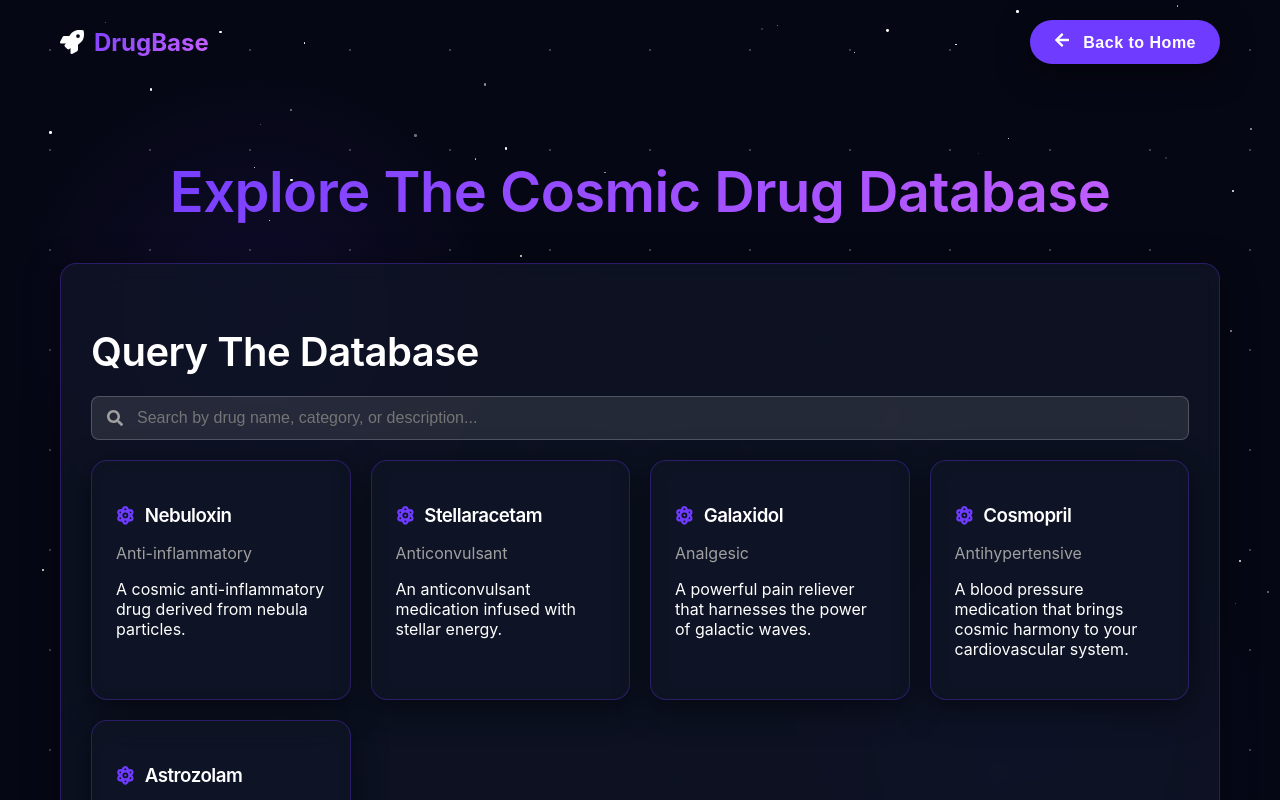
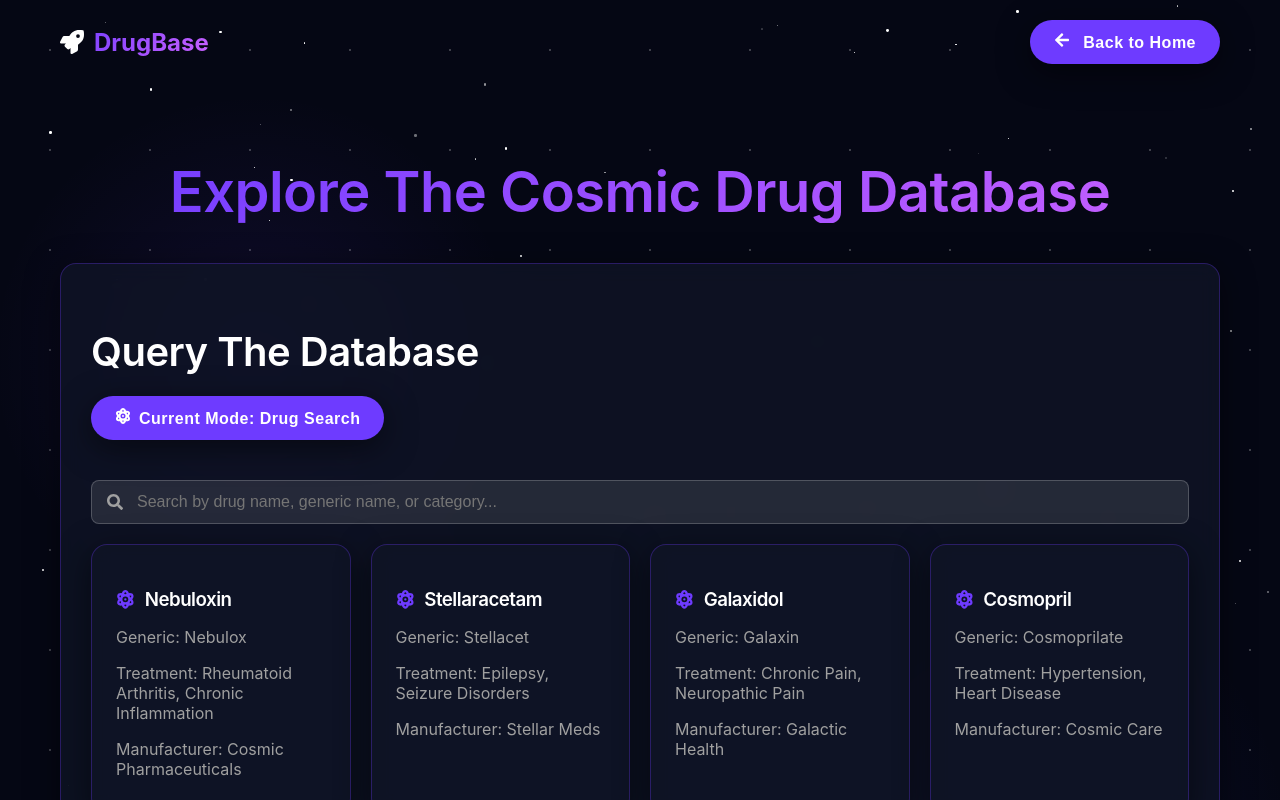
Before and after one commit to SgainsO/drugbase, a React (Create React App) app in the folder view/: page /content in a window 1280 px wide. Shown: the top 800 px of the page. Built offline with nearby package versions, Linux system fonts and the light colour scheme; a web font is replaced by a local one.

Commit message:
Added bar graph as well as added data base section

```diff
--- a/view/src/pages/ContentPage.js
+++ b/view/src/pages/ContentPage.js
@@ -3,13 +3,14 @@ import { Link } from 'react-router-dom';
 import { motion } from 'framer-motion';
 import { FaRocket, FaSearch, FaArrowLeft, FaAtom, FaChartLine } from 'react-icons/fa';
 import HeartAttackGraph from '../components/HeartAttackGraph';
-import { Line } from 'react-chartjs-2';
+import { Line, Bar } from 'react-chartjs-2';
 import {
   Chart as ChartJS,
   CategoryScale,
   LinearScale,
   PointElement,
   LineElement,
+  BarElement,
   Title,
   Tooltip,
   Legend,
@@ -22,6 +23,7 @@ ChartJS.register(
   LinearScale,
   PointElement,
   LineElement,
+  BarElement,
   Title,
   Tooltip,
   Legend,
@@ -33,7 +35,12 @@ const mockDrugDatabase = [
   {
     id: 1,
     name: 'Nebuloxin',
+    genericName: 'Nebulox',
     category: 'Anti-inflammatory',
+    manufacturer: 'Cosmic Pharmaceuticals',
+    price: 299.99,
+    genericPrice: 149.99,
+    treatment: ['Rheumatoid Arthritis', 'Chronic Inflammation'],
     effectiveness: [65, 70, 75, 78, 82, 85, 88],
     sideEffects: [20, 18, 15, 14, 12, 10, 8],
     years: [2018, 2019, 2020, 2021, 2022, 2023, 2024],
@@ -42,7 +49,12 @@ const mockDrugDatabase = [
   {
     id: 2,
     name: 'Stellaracetam',
+    genericName: 'Stellacet',
     category: 'Anticonvulsant',
+    manufacturer: 'Stellar Meds',
+    price: 399.99,
+    genericPrice: 199.99,
+    treatment: ['Epilepsy', 'Seizure Disorders'],
     effectiveness: [50, 55, 65, 75, 80, 85, 90],
     sideEffects: [30, 25, 20, 18, 15, 12, 10],
     years: [2018, 2019, 2020, 2021, 2022, 2023, 2024],
@@ -51,7 +63,12 @@ const mockDrugDatabase = [
   {
     id: 3,
     name: 'Galaxidol',
+    genericName: 'Galaxin',
     category: 'Analgesic',
+    manufacturer: 'Galactic Health',
+    price: 199.99,
+    genericPrice: 89.99,
+    treatment: ['Chronic Pain', 'Neuropathic Pain'],
     effectiveness: [70, 72, 75, 78, 80, 85, 88],
     sideEffects: [25, 22, 20, 18, 15, 12, 10],
     years: [2018, 2019, 2020, 2021, 2022, 2023, 2024],
@@ -60,7 +77,12 @@ const mockDrugDatabase = [
   {
     id: 4,
     name: 'Cosmopril',
+    genericName: 'Cosmoprilate',
     category: 'Antihypertensive',
+    manufacturer: 'Cosmic Care',
+    price: 249.99,
+    genericPrice: 129.99,
+    treatment: ['Hypertension', 'Heart Disease'],
     effectiveness: [60, 65, 70, 75, 80, 82, 85],
     sideEffects: [15, 14, 13, 12, 10, 9, 8],
     years: [2018, 2019, 2020, 2021, 2022, 2023, 2024],
@@ -69,7 +91,12 @@ const mockDrugDatabase = [
   {
     id: 5,
     name: 'Astrozolam',
+    genericName: 'Astrozol',
     category: 'Anxiolytic',
+    manufacturer: 'Astral Pharmaceuticals',
+    price: 179.99,
+    genericPrice: 79.99,
+    treatment: ['Anxiety Disorders', 'Panic Attacks'],
     effectiveness: [75, 78, 80, 82, 85, 87, 90],
     sideEffects: [35, 30, 25, 20, 15, 12, 10],
     years: [2018, 2019, 2020, 2021, 2022, 2023, 2024],
@@ -82,6 +109,7 @@ const ContentPage = () => {
   const [selectedDrug, setSelectedDrug] = useState(null);
   const [showGraph, setShowGraph] = useState(false);
   const [filteredDrugs, setFilteredDrugs] = useState(mockDrugDatabase);
+  const [queryMode, setQueryMode] = useState('drug'); // 'drug' or 'disease'
   const starsRef = useRef(null);
   const graphRef = useRef(null);
 
@@ -115,13 +143,27 @@ const ContentPage = () => {
     if (term.trim() === '') {
       setFilteredDrugs(mockDrugDatabase);
     } else {
-      const filtered = mockDrugDatabase.filter(drug =>
-        drug.name.toLowerCase().includes(term.toLowerCase()) ||
-        drug.category.toLowerCase().includes(term.toLowerCase()) ||
-        drug.description.toLowerCase().includes(term.toLowerCase())
-      );
+      const filtered = mockDrugDatabase.filter(drug => {
+        if (queryMode === 'drug') {
+          return drug.name.toLowerCase().includes(term.toLowerCase()) ||
+                 drug.genericName.toLowerCase().includes(term.toLowerCase()) ||
+                 drug.category.toLowerCase().includes(term.toLowerCase()) ||
+                 drug.description.toLowerCase().includes(term.toLowerCase());
+        } else {
+          return drug.treatment.some(disease =>
+            disease.toLowerCase().includes(term.toLowerCase())
+          );
+        }
+      });
       setFilteredDrugs(filtered);
     }
+  };
+
+  const toggleQueryMode = () => {
+    setQueryMode(prevMode => prevMode === 'drug' ? 'disease' : 'drug');
+    setSearchTerm('');
+    setFilteredDrugs(mockDrugDatabase);
+    setSelectedDrug(null);
   };
 
   // Handle drug selection
@@ -302,12 +344,25 @@ const ContentPage = () => {
           <div className="search-section space-card" style={{ marginBottom: '40px', padding: '30px' }}>
             <h2 style={{ marginBottom: '20px' }}>Query The Database</h2>
 
+            <div style={{ marginBottom: '20px' }}>
+              <button
+                className="space-button glow-effect"
+                onClick={toggleQueryMode}
+                style={{ marginBottom: '20px' }}
+              >
+                <FaAtom style={{ marginRight: '8px' }} />
+                Current Mode: {queryMode === 'drug' ? 'Drug Search' : 'Disease Search'}
+              </button>
+            </div>
+
             <div className="search-input-container" style={{ position: 'relative' }}>
               <FaSearch style={{ position: 'absolute', left: '16px', top: '50%', transform: 'translateY(-50%)', color: 'var(--space-text-secondary)' }} />
               <input
                 type="text"
                 className="space-input"
-                placeholder="Search by drug name, category, or description..."
+                placeholder={queryMode === 'drug' ?
+                  "Search by drug name, generic name, or category..." :
+                  "Search by disease or condition..."}
                 value={searchTerm}
                 onChange={handleSearchChange}
                 style={{ paddingLeft: '45px' }}
@@ -329,11 +384,34 @@ const ContentPage = () => {
                         border: selectedDrug?.id === drug.id ? '2px solid var(--space-accent)' : '1px solid var(--space-card-border)'
                       }}
                     >
-                      <h3 style={{ display: 'flex', alignItems: 'center', gap: '10px' }}>
-                        <FaAtom color="var(--space-accent)" /> {drug.name}
-                      </h3>
-                      <p style={{ color: 'var(--space-text-secondary)', marginBottom: '10px' }}>{drug.category}</p>
-                      <p>{drug.description}</p>
+                      {queryMode === 'drug' ? (
+                        <>
+                          <h3 style={{ display: 'flex', alignItems: 'center', gap: '10px' }}>
+                            <FaAtom color="var(--space-accent)" /> {drug.name}
+                          </h3>
+                          <p style={{ color: 'var(--space-text-secondary)', marginBottom: '10px' }}>
+                            Generic: {drug.genericName}
+                          </p>
+                          <p style={{ color: 'var(--space-text-secondary)', marginBottom: '10px' }}>
+                            Treatment: {drug.treatment.join(', ')}
+                          </p>
+                          <p style={{ color: 'var(--space-text-secondary)', marginBottom: '10px' }}>
+                            Manufacturer: {drug.manufacturer}
+                          </p>
+                        </>
+                      ) : (
+                        <>
+                          <h3 style={{ display: 'flex', alignItems: 'center', gap: '10px' }}>
+                            <FaAtom color="var(--space-accent)" /> {drug.treatment.join(', ')}
+                          </h3>
+                          <p style={{ color: 'var(--space-text-secondary)', marginBottom: '10px' }}>
+                            Drug: {drug.name} (${drug.price})
+                          </p>
+                          <p style={{ color: 'var(--space-text-secondary)', marginBottom: '10px' }}>
+                            Generic: {drug.genericName} (${drug.genericPrice})
+                          </p>
+                        </>
+                      )}
                     </motion.div>
                   ))}
                 </div>
@@ -374,12 +452,44 @@ const ContentPage = () => {
                 </div>
 
                 <HeartAttackGraph isVisible={showGraph}>
+                  <div style={{ marginBottom: '40px', justifyContent: 'center', alignItems: 'center'}}>
+                    <Bar
+                      data={{
+                        labels: ['Price Comparison'],
+                        datasets: [
+                          {
+                            label: 'Brand Name Price',
+                            data: [selectedDrug?.price || 0],
+                            backgroundColor: 'rgba(110, 59, 255, 0.8)',
+                            borderColor: 'rgba(110, 59, 255, 1)',
+                            borderWidth: 1
+                          },
+                          {
+                            label: 'Generic Price',
+                            data: [selectedDrug?.genericPrice || 0],
+                            backgroundColor: 'rgba(201, 97, 255, 0.8)',
+                            borderColor: 'rgba(201, 97, 255, 1)',
+                            borderWidth: 1
+                          }
+                        ]
+                      }}
+                      options={{
+                        ...chartOptions,
+                        plugins: {
+                          ...chartOptions.plugins,
+                          title: {
+                            ...chartOptions.plugins.title,
+                            text: selectedDrug ? `${selectedDrug.name} vs ${selectedDrug.genericName} Price Comparison` : ''
+                          }
+                        }
+                      }}
+                    />
+                  </div>
+
                   <div style={{ marginBottom: '40px' }}>
-                    <Line data={effectivenessData} options={chartOptions} />
                   </div>
 
                   <div>
-                    <Line data={sideEffectsData} options={chartOptions} />
                   </div>
                 </HeartAttackGraph>
               </div>
```
